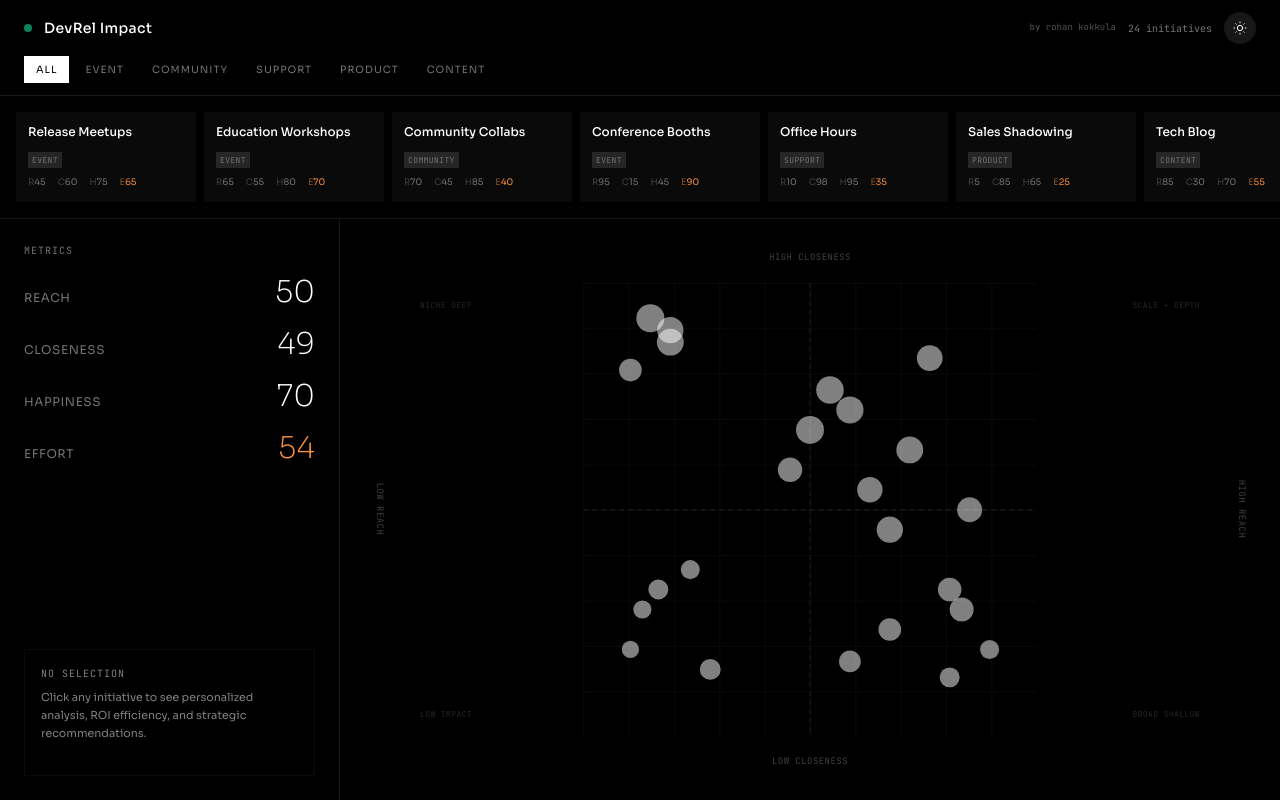
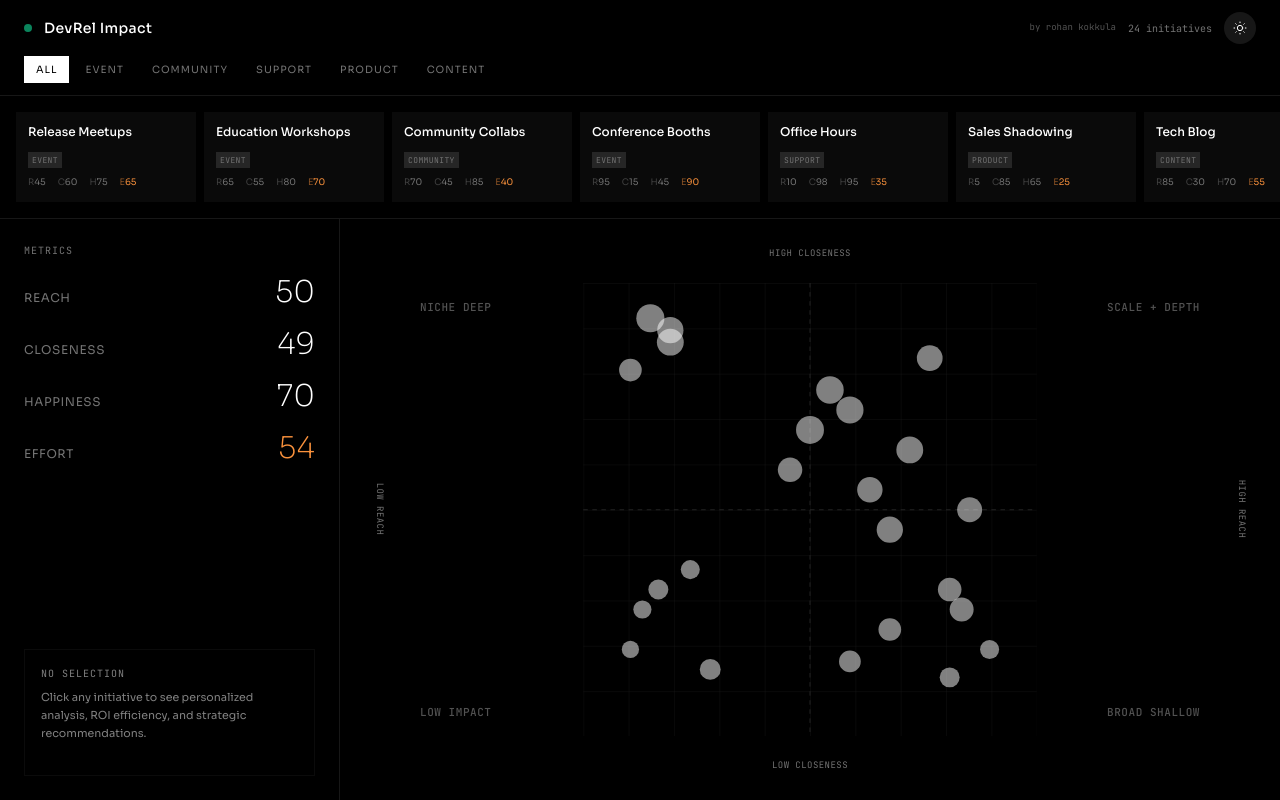
Before and after one commit to rohankokkula/devrel-impact, a React (Vite) app: page / in a window 1280 px wide. Built offline with nearby package versions, Linux system fonts and the light colour scheme.

Commit message:
Refactor App and MatrixChart components to improve mobile layout and responsiveness. Adjust padding, positioning, and styles for better usability. Enhance chart display with updated axis labels and quadrant information for clarity.

```diff
--- a/App.tsx
+++ b/App.tsx
@@ -155,9 +155,9 @@ const App: React.FC = () => {
           />
         </div>
 
-        {/* Chart - Scrollable on mobile */}
-        <div className="flex-1 p-4 md:p-6 pb-24 lg:pb-6 overflow-auto lg:overflow-visible">
-          <div className="min-h-[350px] h-full">
+        {/* Chart */}
+        <div className="flex-1 p-2 sm:p-4 md:p-6 pb-20 lg:pb-6 flex flex-col min-h-0">
+          <div className="flex-1 min-h-[280px]">
             <MatrixChart
               data={filteredInitiatives}
               activeId={activeId}
@@ -228,18 +228,19 @@ const App: React.FC = () => {
         <div className={`lg:hidden fixed inset-0 z-50 flex flex-col`}>
           {/* Backdrop */}
           <div
-            className="flex-1 bg-black/60 backdrop-blur-sm"
+            className="flex-shrink-0 h-[15vh] bg-black/60 backdrop-blur-sm"
             onClick={() => setShowMobilePanel(false)}
           />
 
           {/* Panel */}
-          <div className={`${theme.bg} border-t ${theme.border} max-h-[70vh] overflow-y-auto animate-slide-up`}>
-            <div className="p-4">
-              {/* Handle */}
-              <div className="flex justify-center mb-4">
-                <div className={`w-12 h-1 rounded-full ${isDark ? 'bg-neutral-700' : 'bg-neutral-300'}`} />
-              </div>
+          <div className={`${theme.bg} border-t ${theme.border} flex-1 flex flex-col animate-slide-up`}>
+            {/* Handle - Fixed */}
+            <div className="flex-shrink-0 p-3 flex justify-center">
+              <div className={`w-12 h-1 rounded-full ${isDark ? 'bg-neutral-700' : 'bg-neutral-300'}`} />
+            </div>
 
+            {/* Scrollable Content */}
+            <div className="flex-1 overflow-y-auto overscroll-contain px-4 pb-8" style={{ WebkitOverflowScrolling: 'touch' }}>
               <MobilePanelContent
                 activeInitiative={activeInitiative}
                 analysis={analysis}
@@ -375,16 +376,42 @@ const SidebarContent: React.FC<{
 
           {/* Quadrant Analysis */}
           <div className={`p-4 border-2 border-emerald-500 ${isDark ? 'bg-emerald-500/10' : 'bg-emerald-500/10'}`}>
-            <div className="mono text-[9px] uppercase tracking-widest text-emerald-500 mb-2">
-              {activeInitiative.name} Analysis
+            {/* Header with Mini Chart */}
+            <div className="flex gap-3 mb-4">
+              {/* Mini Chart */}
+              <div className="flex-shrink-0">
+                <svg width="64" height="64" viewBox="0 0 100 100" className="border border-emerald-500/30">
+                  <line x1="50" y1="0" x2="50" y2="100" stroke={isDark ? '#374151' : '#d1d5db'} strokeWidth="1" strokeDasharray="4,4" />
+                  <line x1="0" y1="50" x2="100" y2="50" stroke={isDark ? '#374151' : '#d1d5db'} strokeWidth="1" strokeDasharray="4,4" />
+                  <rect
+                    x={activeInitiative.reach >= 50 ? 50 : 0}
+                    y={activeInitiative.closeness >= 50 ? 0 : 50}
+                    width="50" height="50"
+                    fill="#10b981" fillOpacity="0.15"
+                  />
+                  <circle cx={activeInitiative.reach} cy={100 - activeInitiative.closeness} r="6" fill="#10b981" />
+                  <circle cx={activeInitiative.reach} cy={100 - activeInitiative.closeness} r="10" fill="none" stroke="#10b981" strokeWidth="1" opacity="0.5" />
+                </svg>
+              </div>
+
+              {/* Title */}
+              <div className="flex-1">
+                <div className="mono text-[9px] uppercase tracking-widest text-emerald-500 mb-1">
+                  {activeInitiative.name}
+                </div>
+                <div className="font-semibold text-base text-emerald-500">{analysis.name}</div>
+                <div className="mono text-[9px] text-neutral-500 mt-1">
+                  R{activeInitiative.reach} / C{activeInitiative.closeness}
+                </div>
+              </div>
             </div>
-            <div className="font-semibold text-lg mb-1 text-emerald-500">{analysis.name}</div>
+
             <div className={`text-[11px] ${theme.textMuted} mb-4`}>{analysis.description}</div>
 
             <div className="space-y-4">
               <div>
                 <div className={`mono text-[9px] uppercase tracking-widest ${theme.textMuted} mb-1`}>
-                  Why {activeInitiative.name} Matters
+                  Why It Matters
                 </div>
                 <p className={`text-[11px] leading-relaxed ${isDark ? 'text-neutral-300' : 'text-neutral-700'}`}>
                   {analysis.reasoning}
@@ -481,13 +508,63 @@ const MobilePanelContent: React.FC<{
         </div>
       </div>
 
-      {/* Quadrant Badge */}
+      {/* Quadrant Badge with Mini Chart */}
       <div className="p-4 border-2 border-emerald-500 bg-emerald-500/10 mb-4">
-        <div className="flex items-center gap-2 mb-2">
-          <div className="w-2 h-2 rounded-full bg-emerald-500" />
-          <span className="font-semibold text-emerald-500">{analysis.name}</span>
+        <div className="flex gap-4">
+          {/* Mini Chart */}
+          <div className="flex-shrink-0">
+            <svg width="80" height="80" viewBox="0 0 100 100" className="border border-emerald-500/30">
+              {/* Quadrant lines */}
+              <line x1="50" y1="0" x2="50" y2="100" stroke={isDark ? '#374151' : '#d1d5db'} strokeWidth="1" strokeDasharray="4,4" />
+              <line x1="0" y1="50" x2="100" y2="50" stroke={isDark ? '#374151' : '#d1d5db'} strokeWidth="1" strokeDasharray="4,4" />
+
+              {/* Highlight active quadrant */}
+              <rect
+                x={activeInitiative.reach >= 50 ? 50 : 0}
+                y={activeInitiative.closeness >= 50 ? 0 : 50}
+                width="50"
+                height="50"
+                fill="#10b981"
+                fillOpacity="0.15"
+              />
+
+              {/* Dot position */}
+              <circle
+                cx={activeInitiative.reach}
+                cy={100 - activeInitiative.closeness}
+                r="6"
+                fill="#10b981"
+              />
+              <circle
+                cx={activeInitiative.reach}
+                cy={100 - activeInitiative.closeness}
+                r="10"
+                fill="none"
+                stroke="#10b981"
+                strokeWidth="1"
+                opacity="0.5"
+              />
+
+              {/* Quadrant labels */}
+              <text x="25" y="15" textAnchor="middle" fill={isDark ? '#6b7280' : '#9ca3af'} fontSize="6" fontFamily="monospace">ND</text>
+              <text x="75" y="15" textAnchor="middle" fill={isDark ? '#6b7280' : '#9ca3af'} fontSize="6" fontFamily="monospace">S+D</text>
+              <text x="25" y="95" textAnchor="middle" fill={isDark ? '#6b7280' : '#9ca3af'} fontSize="6" fontFamily="monospace">LI</text>
+              <text x="75" y="95" textAnchor="middle" fill={isDark ? '#6b7280' : '#9ca3af'} fontSize="6" fontFamily="monospace">BS</text>
+            </svg>
+          </div>
+
+          {/* Quadrant Info */}
+          <div className="flex-1">
+            <div className="flex items-center gap-2 mb-2">
+              <div className="w-2 h-2 rounded-full bg-emerald-500" />
+              <span className="font-semibold text-emerald-500">{analysis.name}</span>
+            </div>
+            <div className={`text-xs ${theme.textMuted} mb-2`}>{analysis.description}</div>
+            <div className="mono text-[9px] text-neutral-500">
+              Position: R{activeInitiative.reach} / C{activeInitiative.closeness}
+            </div>
+          </div>
         </div>
-        <div className={`text-xs ${theme.textMuted}`}>{analysis.description}</div>
       </div>
 
       {/* Analysis */}
--- a/components/MatrixChart.tsx
+++ b/components/MatrixChart.tsx
@@ -45,34 +45,51 @@ export const MatrixChart: React.FC<Props> = ({ data, activeId, onSelect, isDark,
     if (isHighlighted) {
       return 'text-emerald-500 font-semibold';
     }
-    return isDark ? 'text-neutral-700' : 'text-neutral-400';
+    return isDark ? 'text-neutral-500' : 'text-neutral-500';
   };
 
   const quadrantLabelClass = (quadrant: QuadrantType) => {
     if (activeQuadrant === quadrant) {
-      return 'text-emerald-500 font-bold text-[8px] sm:text-[10px]';
+      return 'text-emerald-500 font-bold text-[10px] sm:text-xs';
     }
-    return `${isDark ? 'text-neutral-800' : 'text-neutral-300'} text-[6px] sm:text-[8px]`;
+    return `${isDark ? 'text-neutral-600' : 'text-neutral-400'} text-[9px] sm:text-[11px] font-medium`;
   };
 
   return (
-    <div className="w-full h-full relative min-h-[300px]">
-      {/* Axis Labels - Responsive */}
-      <div className={`absolute top-1 sm:top-2 left-1/2 -translate-x-1/2 mono text-[7px] sm:text-[9px] uppercase tracking-wider transition-all duration-300 ${axisLabelClass(highlightHighCloseness)}`}>
+    <div className="w-full h-full flex flex-col lg:block lg:relative lg:min-h-[300px]">
+      {/* === MOBILE LAYOUT (flex) === */}
+
+      {/* Top Axis Label - Mobile */}
+      <div className={`lg:hidden flex-shrink-0 text-center py-1.5 mono text-[10px] uppercase tracking-wider transition-all duration-300 ${axisLabelClass(highlightHighCloseness)}`}>
         High Closeness
       </div>
-      <div className={`absolute bottom-1 sm:bottom-2 left-1/2 -translate-x-1/2 mono text-[7px] sm:text-[9px] uppercase tracking-wider transition-all duration-300 ${axisLabelClass(highlightLowCloseness)}`}>
-        Low Closeness
-      </div>
-      <div className={`absolute top-1/2 right-0 sm:right-2 -translate-y-1/2 mono text-[7px] sm:text-[9px] uppercase tracking-wider writing-vertical transition-all duration-300 ${axisLabelClass(highlightHighReach)}`}>
-        High Reach
-      </div>
-      <div className={`absolute top-1/2 left-0 sm:left-2 -translate-y-1/2 mono text-[7px] sm:text-[9px] uppercase tracking-wider writing-vertical transition-all duration-300 ${axisLabelClass(highlightLowReach)}`}>
+
+      {/* Middle Section - Mobile */}
+      <div className="lg:hidden flex-1 flex items-stretch min-h-0">
+        {/* Left Axis Label */}
+        <div className="flex-shrink-0 w-5 flex items-center justify-center">
+          <div className={`mono text-[10px] uppercase tracking-wider writing-vertical transition-all duration-300 ${axisLabelClass(highlightLowReach)}`}>
             Low Reach
           </div>
+        </div>
 
-      {/* Chart Container */}
-      <div className="absolute inset-6 sm:inset-10">
+        {/* Chart + Quadrant Labels */}
+        <div className="flex-1 relative">
+          {/* Quadrant Labels - Mobile */}
+          <div className={`absolute top-2 left-2 z-10 mono uppercase tracking-wider transition-all duration-300 ${quadrantLabelClass('niche-deep')}`}>
+            Niche Deep
+          </div>
+          <div className={`absolute top-2 right-2 z-10 mono uppercase tracking-wider transition-all duration-300 text-right ${quadrantLabelClass('scale-depth')}`}>
+            Scale + Depth
+          </div>
+          <div className={`absolute bottom-2 left-2 z-10 mono uppercase tracking-wider transition-all duration-300 ${quadrantLabelClass('low-impact')}`}>
+            Low Impact
+          </div>
+          <div className={`absolute bottom-2 right-2 z-10 mono uppercase tracking-wider transition-all duration-300 text-right ${quadrantLabelClass('broad-shallow')}`}>
+            Broad Shallow
+          </div>
+
+          {/* SVG Chart */}
           <svg
             viewBox={`0 0 ${chartConfig.width} ${chartConfig.height}`}
             className="w-full h-full touch-none"
@@ -81,110 +98,35 @@ export const MatrixChart: React.FC<Props> = ({ data, activeId, onSelect, isDark,
             {/* Quadrant Backgrounds */}
             {activeQuadrant && (
               <>
-              <rect
-                x="50" y="0" width="50" height="50"
-                fill={activeQuadrant === 'scale-depth' ? '#10b981' : 'transparent'}
-                fillOpacity={activeQuadrant === 'scale-depth' ? 0.1 : 0}
-                className="transition-all duration-300"
-              />
-              <rect
-                x="0" y="0" width="50" height="50"
-                fill={activeQuadrant === 'niche-deep' ? '#10b981' : 'transparent'}
-                fillOpacity={activeQuadrant === 'niche-deep' ? 0.1 : 0}
-                className="transition-all duration-300"
-              />
-              <rect
-                x="0" y="50" width="50" height="50"
-                fill={activeQuadrant === 'low-impact' ? '#10b981' : 'transparent'}
-                fillOpacity={activeQuadrant === 'low-impact' ? 0.1 : 0}
-                className="transition-all duration-300"
-              />
-              <rect
-                x="50" y="50" width="50" height="50"
-                fill={activeQuadrant === 'broad-shallow' ? '#10b981' : 'transparent'}
-                fillOpacity={activeQuadrant === 'broad-shallow' ? 0.1 : 0}
-                className="transition-all duration-300"
-              />
+                <rect x="50" y="0" width="50" height="50" fill={activeQuadrant === 'scale-depth' ? '#10b981' : 'transparent'} fillOpacity={activeQuadrant === 'scale-depth' ? 0.1 : 0} className="transition-all duration-300" />
+                <rect x="0" y="0" width="50" height="50" fill={activeQuadrant === 'niche-deep' ? '#10b981' : 'transparent'} fillOpacity={activeQuadrant === 'niche-deep' ? 0.1 : 0} className="transition-all duration-300" />
+                <rect x="0" y="50" width="50" height="50" fill={activeQuadrant === 'low-impact' ? '#10b981' : 'transparent'} fillOpacity={activeQuadrant === 'low-impact' ? 0.1 : 0} className="transition-all duration-300" />
+                <rect x="50" y="50" width="50" height="50" fill={activeQuadrant === 'broad-shallow' ? '#10b981' : 'transparent'} fillOpacity={activeQuadrant === 'broad-shallow' ? 0.1 : 0} className="transition-all duration-300" />
               </>
             )}
-
-          {/* Grid */}
             <defs>
-            <pattern id="grid" width="10" height="10" patternUnits="userSpaceOnUse">
+              <pattern id="grid-mobile" width="10" height="10" patternUnits="userSpaceOnUse">
                 <path d="M 10 0 L 0 0 0 10" fill="none" stroke={colors.grid} strokeWidth="0.15"/>
               </pattern>
             </defs>
-          <rect width="100%" height="100%" fill="url(#grid)" />
-
-          {/* Center Lines */}
+            <rect width="100%" height="100%" fill="url(#grid-mobile)" />
             <line x1="50" y1="0" x2="50" y2="100" stroke={colors.gridLine} strokeWidth="0.2" strokeDasharray="1,1" />
             <line x1="0" y1="50" x2="100" y2="50" stroke={colors.gridLine} strokeWidth="0.2" strokeDasharray="1,1" />
-
-          {/* Data Points */}
             {points.map((point) => {
               const isActive = activeId === point.id;
               const isOtherActive = activeId && activeId !== point.id;
-
               return (
                 <g key={point.id}>
-                {/* Outer ring for active */}
                   {isActive && (
                     <>
-                    <circle
-                      cx={point.cx}
-                      cy={point.cy}
-                      r={point.r + 2.5}
-                      fill="none"
-                      stroke={colors.dotFocused}
-                      strokeWidth="0.15"
-                      opacity="0.3"
-                    />
-                    <circle
-                      cx={point.cx}
-                      cy={point.cy}
-                      r={point.r + 1.5}
-                      fill="none"
-                      stroke={colors.dotFocused}
-                      strokeWidth="0.2"
-                      opacity="0.6"
-                    />
+                      <circle cx={point.cx} cy={point.cy} r={point.r + 2.5} fill="none" stroke={colors.dotFocused} strokeWidth="0.15" opacity="0.3" />
+                      <circle cx={point.cx} cy={point.cy} r={point.r + 1.5} fill="none" stroke={colors.dotFocused} strokeWidth="0.2" opacity="0.6" />
                     </>
                   )}
-                {/* Main dot - larger touch target on mobile */}
-                <circle
-                  cx={point.cx}
-                  cy={point.cy}
-                  r={point.r}
-                  fill={isActive ? colors.dotFocused : colors.dot}
-                  fillOpacity={isOtherActive ? 0.15 : isActive ? 1 : 0.5}
-                  style={{
-                    cursor: 'pointer',
-                    transition: 'all 0.15s ease-out',
-                  }}
-                  onClick={() => onSelect(point.id)}
-                />
-                {/* Invisible larger touch target for mobile */}
-                <circle
-                  cx={point.cx}
-                  cy={point.cy}
-                  r={Math.max(point.r + 2, 4)}
-                  fill="transparent"
-                  style={{ cursor: 'pointer' }}
-                  onClick={() => onSelect(point.id)}
-                />
-                {/* Label for active point */}
+                  <circle cx={point.cx} cy={point.cy} r={point.r} fill={isActive ? colors.dotFocused : colors.dot} fillOpacity={isOtherActive ? 0.15 : isActive ? 1 : 0.5} style={{ cursor: 'pointer', transition: 'all 0.15s ease-out' }} onClick={() => onSelect(point.id)} />
+                  <circle cx={point.cx} cy={point.cy} r={Math.max(point.r + 2, 4)} fill="transparent" style={{ cursor: 'pointer' }} onClick={() => onSelect(point.id)} />
                   {isActive && (
-                  <text
-                    x={point.cx}
-                    y={point.cy - point.r - 2}
-                    textAnchor="middle"
-                    fill={colors.dotFocused}
-                    fontSize="2"
-                    fontFamily="JetBrains Mono, monospace"
-                    fontWeight="500"
-                  >
-                    {point.name}
-                  </text>
+                    <text x={point.cx} y={point.cy - point.r - 2} textAnchor="middle" fill={colors.dotFocused} fontSize="2" fontFamily="JetBrains Mono, monospace" fontWeight="500">{point.name}</text>
                   )}
                 </g>
               );
@@ -192,18 +134,93 @@ export const MatrixChart: React.FC<Props> = ({ data, activeId, onSelect, isDark,
           </svg>
         </div>
 
-      {/* Quadrant Labels - Responsive positioning */}
-      <div className={`absolute top-8 sm:top-14 left-8 sm:left-14 mono uppercase tracking-wider transition-all duration-300 ${quadrantLabelClass('niche-deep')}`}>
+        {/* Right Axis Label */}
+        <div className="flex-shrink-0 w-5 flex items-center justify-center">
+          <div className={`mono text-[10px] uppercase tracking-wider writing-vertical transition-all duration-300 ${axisLabelClass(highlightHighReach)}`}>
+            High Reach
+          </div>
+      </div>
+      </div>
+
+      {/* Bottom Axis Label - Mobile */}
+      <div className={`lg:hidden flex-shrink-0 text-center py-1.5 mono text-[10px] uppercase tracking-wider transition-all duration-300 ${axisLabelClass(highlightLowCloseness)}`}>
+        Low Closeness
+      </div>
+
+      {/* === DESKTOP LAYOUT (absolute positioning - unchanged) === */}
+      <div className="hidden lg:block w-full h-full relative min-h-[300px]">
+        {/* Axis Labels */}
+        <div className={`absolute top-1 left-1/2 -translate-x-1/2 mono text-[9px] uppercase tracking-wider transition-all duration-300 ${axisLabelClass(highlightHighCloseness)}`}>
+          High Closeness
+        </div>
+        <div className={`absolute bottom-1 left-1/2 -translate-x-1/2 mono text-[9px] uppercase tracking-wider transition-all duration-300 ${axisLabelClass(highlightLowCloseness)}`}>
+          Low Closeness
+        </div>
+        <div className={`absolute top-1/2 right-2 -translate-y-1/2 mono text-[9px] uppercase tracking-wider writing-vertical transition-all duration-300 ${axisLabelClass(highlightHighReach)}`}>
+          High Reach
+        </div>
+        <div className={`absolute top-1/2 left-2 -translate-y-1/2 mono text-[9px] uppercase tracking-wider writing-vertical transition-all duration-300 ${axisLabelClass(highlightLowReach)}`}>
+          Low Reach
+        </div>
+
+        {/* Chart Container */}
+        <div className="absolute inset-10">
+          <svg
+            viewBox={`0 0 ${chartConfig.width} ${chartConfig.height}`}
+            className="w-full h-full touch-none"
+            preserveAspectRatio="xMidYMid meet"
+          >
+            {activeQuadrant && (
+              <>
+                <rect x="50" y="0" width="50" height="50" fill={activeQuadrant === 'scale-depth' ? '#10b981' : 'transparent'} fillOpacity={activeQuadrant === 'scale-depth' ? 0.1 : 0} className="transition-all duration-300" />
+                <rect x="0" y="0" width="50" height="50" fill={activeQuadrant === 'niche-deep' ? '#10b981' : 'transparent'} fillOpacity={activeQuadrant === 'niche-deep' ? 0.1 : 0} className="transition-all duration-300" />
+                <rect x="0" y="50" width="50" height="50" fill={activeQuadrant === 'low-impact' ? '#10b981' : 'transparent'} fillOpacity={activeQuadrant === 'low-impact' ? 0.1 : 0} className="transition-all duration-300" />
+                <rect x="50" y="50" width="50" height="50" fill={activeQuadrant === 'broad-shallow' ? '#10b981' : 'transparent'} fillOpacity={activeQuadrant === 'broad-shallow' ? 0.1 : 0} className="transition-all duration-300" />
+              </>
+            )}
+            <defs>
+              <pattern id="grid-desktop" width="10" height="10" patternUnits="userSpaceOnUse">
+                <path d="M 10 0 L 0 0 0 10" fill="none" stroke={colors.grid} strokeWidth="0.15"/>
+              </pattern>
+            </defs>
+            <rect width="100%" height="100%" fill="url(#grid-desktop)" />
+            <line x1="50" y1="0" x2="50" y2="100" stroke={colors.gridLine} strokeWidth="0.2" strokeDasharray="1,1" />
+            <line x1="0" y1="50" x2="100" y2="50" stroke={colors.gridLine} strokeWidth="0.2" strokeDasharray="1,1" />
+            {points.map((point) => {
+              const isActive = activeId === point.id;
+              const isOtherActive = activeId && activeId !== point.id;
+              return (
+                <g key={point.id}>
+                  {isActive && (
+                    <>
+                      <circle cx={point.cx} cy={point.cy} r={point.r + 2.5} fill="none" stroke={colors.dotFocused} strokeWidth="0.15" opacity="0.3" />
+                      <circle cx={point.cx} cy={point.cy} r={point.r + 1.5} fill="none" stroke={colors.dotFocused} strokeWidth="0.2" opacity="0.6" />
+                    </>
+                  )}
+                  <circle cx={point.cx} cy={point.cy} r={point.r} fill={isActive ? colors.dotFocused : colors.dot} fillOpacity={isOtherActive ? 0.15 : isActive ? 1 : 0.5} style={{ cursor: 'pointer', transition: 'all 0.15s ease-out' }} onClick={() => onSelect(point.id)} />
+                  <circle cx={point.cx} cy={point.cy} r={Math.max(point.r + 2, 4)} fill="transparent" style={{ cursor: 'pointer' }} onClick={() => onSelect(point.id)} />
+                  {isActive && (
+                    <text x={point.cx} y={point.cy - point.r - 2} textAnchor="middle" fill={colors.dotFocused} fontSize="2" fontFamily="JetBrains Mono, monospace" fontWeight="500">{point.name}</text>
+                  )}
+                </g>
+              );
+            })}
+          </svg>
+        </div>
+
+        {/* Quadrant Labels */}
+        <div className={`absolute top-14 left-14 mono uppercase tracking-wider transition-all duration-300 ${quadrantLabelClass('niche-deep')}`}>
           Niche Deep
         </div>
-      <div className={`absolute top-8 sm:top-14 right-8 sm:right-14 mono uppercase tracking-wider transition-all duration-300 ${quadrantLabelClass('scale-depth')}`}>
+        <div className={`absolute top-14 right-14 mono uppercase tracking-wider transition-all duration-300 ${quadrantLabelClass('scale-depth')}`}>
           Scale + Depth
         </div>
-      <div className={`absolute bottom-8 sm:bottom-14 left-8 sm:left-14 mono uppercase tracking-wider transition-all duration-300 ${quadrantLabelClass('low-impact')}`}>
+        <div className={`absolute bottom-14 left-14 mono uppercase tracking-wider transition-all duration-300 ${quadrantLabelClass('low-impact')}`}>
           Low Impact
         </div>
-      <div className={`absolute bottom-8 sm:bottom-14 right-8 sm:right-14 mono uppercase tracking-wider transition-all duration-300 ${quadrantLabelClass('broad-shallow')}`}>
+        <div className={`absolute bottom-14 right-14 mono uppercase tracking-wider transition-all duration-300 ${quadrantLabelClass('broad-shallow')}`}>
           Broad Shallow
+        </div>
       </div>
 
       <style>{`
```
Lines whose indentation alone changed are shown as unchanged.
